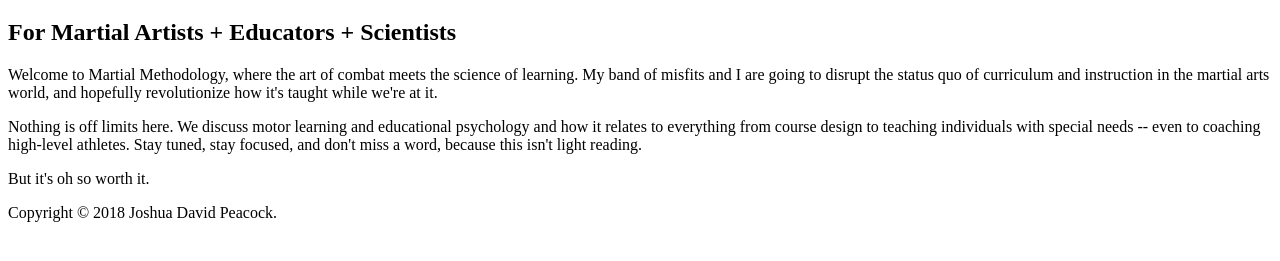
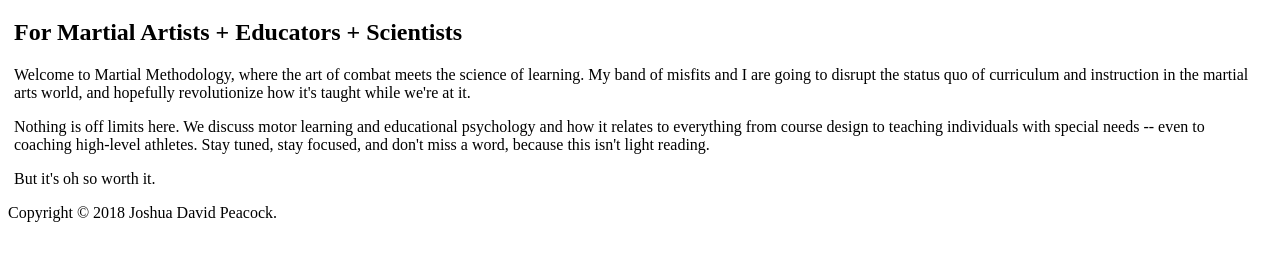
Before and after one commit to kodanja/kodanja.github.io, a plain HTML site: page index.html in a window 1280 px wide. Shown: the part 61-322 px from the top of the page. Drawn offline with Linux system fonts and the light colour scheme.

Commit message:
Update index.html

```diff
--- a/index.html
+++ b/index.html
@@ -5,6 +5,7 @@
       <title>Martial Methodology</title>
    </head>
    <body>
+     <div style="margin: 6px;">
       <h1 style="text-align: center;">Where the Art of Combat Meets the Science of Learning.</h1>
       <h2>For Martial Artists + Educators + Scientists</h2>
       <p>Welcome to Martial Methodology, where the art of combat meets the science of learning. My band of misfits and I
@@ -12,6 +13,7 @@
 taught while we're at it.</p>
       <p>Nothing is off limits here. We discuss motor learning and educational psychology and how it relates to everything from course design to teaching individuals with special needs -- even to coaching high-level athletes. Stay tuned, stay focused, and don't miss a word, because this isn't light reading.</p>
       <p>But it's oh so worth it.</p>
+     </div>
    </body>
    <footer>
 Copyright &copy; 2018 Joshua David Peacock.
```
